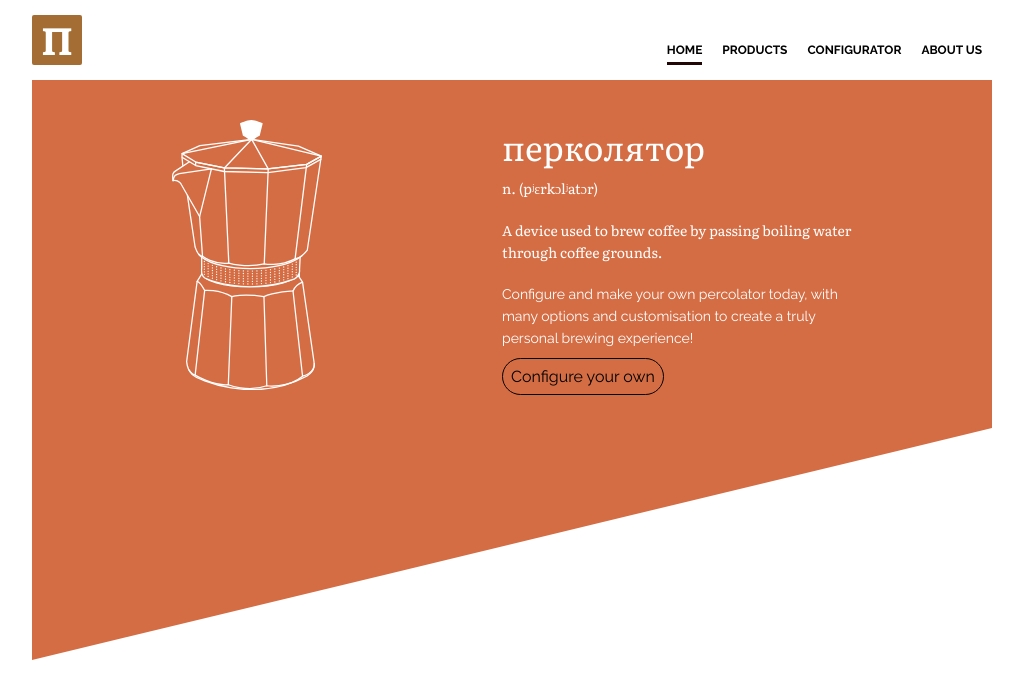
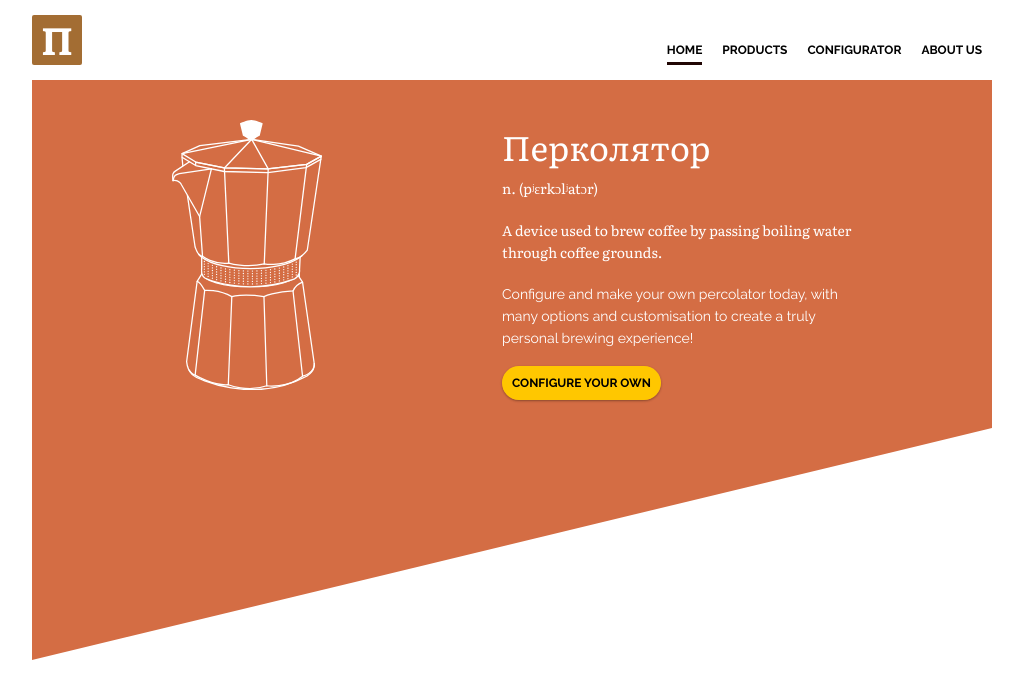
Before and after one commit to rafael-mindreau/percolator-poc, a React (Create React App) app: page / in a window 1280 px wide. Shown: the top 698 px of the page, without its empty margins (128-1151 px from the left). Built offline with nearby package versions, Linux system fonts and the light colour scheme.

Commit message:
Working Hero banner

```diff
--- a/src/components/Hero.scss
+++ b/src/components/Hero.scss
@@ -21,6 +21,7 @@
       line-height: 22px;
 
       &.fancy-title {
+        text-transform: capitalize;
         font-size: 34px;
       }
 
@@ -30,80 +31,12 @@
     }
   }
 
-  .assembly-perspective-view {
-    position: relative;
-    width: 300px;
+  .button {
+    margin-top: 25px;
 
-    &:hover svg {
-      &.spreader {
-        top: 160px;
-      }
-
-      &.basket {
-        top: 155px;
-      }
-
-      &.ring {
-        top: 240px;
-      }
-
-      &.bottom {
-        top: 255px;
-      }
-    }
-
-    svg {
-      display: block;
-
-      .filled {
-        fill: $main-color;
-      }
-
-      &.top {
-        width: 50%;
-        top: 0;
-        left: 0;
-      }
-
-      &.spreader {
-        position: absolute;
-        z-index: -1;
-        top: 135px;
-        left: 30px;
-        width: 33%;
-
-        transition: top 0.7s ease-in-out;
-      }
-
-      &.basket {
-        position: absolute;
-        z-index: -2;
-        top: 108px;
-        left: 29px;
-        width: 33%;
-
-        transition: top 0.7s ease-in-out;
-      }
-
-      &.ring {
-        position: absolute;
-        z-index: -3;
-        top: 140px;
-        left: 30px;
-        width: 32%;
-
-        transition: top 0.7s ease-in-out;
-      }
-
-      &.bottom {
-        position: absolute;
-        z-index: -1;
-        top: 140px;
-        left: 14px;
-        width: 43%;
-
-        transition: top 0.7s ease-in-out;
-      }
+    a {
+      border: 0;
+      background-color: $call-to-action;
     }
   }
 }
--- a/src/components/Home.js
+++ b/src/components/Home.js
@@ -1,6 +1,6 @@
 import React from 'react';
 import Hero from './Hero';
-import Button from './ui/ButtonLink';
+import Button from './general/ButtonLink';
 
 function Home() {
   const textComponent = (
--- a/src/components/PercolatorAssembly.js
+++ b/src/components/PercolatorAssembly.js
@@ -4,6 +4,7 @@ import SpreaderBasic from './percolator-parts/3D/spreaders/Spreader01';
 import BasketBasic from './percolator-parts/3D/baskets/Basket01';
 import Ring from './percolator-parts/3D/Ring';
 import BottomDefault from './percolator-parts/3D/bottoms/BottomDefault';
+import './PercolatorAssembly.scss';
 
 function PercolatorAssembly() {
   return (
--- /dev/null
+++ b/src/components/PercolatorAssembly.scss
@@ -0,0 +1,78 @@
+@import '../constants/colors.scss';
+
+.assembly-perspective-view {
+  position: relative;
+  width: 300px;
+
+  &:hover svg {
+    &.spreader {
+      top: 160px;
+    }
+
+    &.basket {
+      top: 155px;
+    }
+
+    &.ring {
+      top: 240px;
+    }
+
+    &.bottom {
+      top: 255px;
+    }
+  }
+
+  svg {
+    display: block;
+
+    .filled {
+      fill: $main-color;
+    }
+
+    &.top {
+      width: 50%;
+      top: 0;
+      left: 0;
+    }
+
+    &.spreader {
+      position: absolute;
+      z-index: -1;
+      top: 135px;
+      left: 30px;
+      width: 33%;
+
+      transition: top 0.7s ease-in-out;
+    }
+
+    &.basket {
+      position: absolute;
+      z-index: -2;
+      top: 108px;
+      left: 29px;
+      width: 33%;
+
+      transition: top 0.7s ease-in-out;
+    }
+
+    &.ring {
+      position: absolute;
+      z-index: -3;
+      top: 140px;
+      left: 30px;
+      width: 32%;
+
+      transition: top 0.7s ease-in-out;
+    }
+
+    &.bottom {
+      position: absolute;
+      z-index: -1;
+      top: 140px;
+      left: 14px;
+      width: 43%;
+
+      transition: top 0.7s ease-in-out;
+    }
+  }
+}
--- /dev/null
+++ b/src/components/general/Button.scss
@@ -0,0 +1,20 @@
+@import '../../constants/shadows.scss';
+
+.button a, button.button {
+  padding: 10px;
+  cursor: pointer;
+  border: 1px solid;
+  border-radius: 100px;
+
+  text-transform: uppercase;
+  font-size: 12px;
+  font-weight: 700;
+
+  box-shadow: $material-shadow-near;
+
+  transition: all 0.3s ease-in-out;
+
+  &:hover {
+    box-shadow: $material-shadow-mid;
+  }
+}
--- a/src/components/ui/ButtonBasic.js
+++ b/src/components/general/ButtonBasic.js
@@ -3,6 +3,6 @@ import './Button.scss';
 
 export default function ButtonBasic({ title }) {
   return (
-    <button className="button basic" type="button">{title}</button>
+    <button className="button" type="button">{title}</button>
   );
 }
--- a/src/components/ui/ButtonLink.js
+++ b/src/components/general/ButtonLink.js
@@ -4,7 +4,7 @@ import './Button.scss';
 
 export default function ButtonBasic({ title }) {
   return (
-    <div className="button basic">
+    <div className="button">
       <NavLink to="/configurator">{title}</NavLink>
     </div>
   );
--- a/src/components/ui/Button.scss
+++ /dev/null
@@ -1,12 +0,0 @@
-button.button.basic, .basic.basic a {
-  padding: 8px;
-  cursor: pointer;
-  border: 1px solid;
-  border-radius: 50px;
-
-  transition: background-color 0.3s ease-in-out;
-
-  &:hover {
-    background-color: black;
-  }
-}
--- /dev/null
+++ b/src/constants/shadows.scss
@@ -0,0 +1,7 @@
+// Material shadows
+$material-shadow-near: 0 1px 3px rgba(0,0,0,0.12), 0 1px 2px rgba(0,0,0,0.24);
+$material-shadow-mid: 0 10px 20px rgba(0,0,0,0.19), 0 6px 6px rgba(0,0,0,0.23);
+$material-shadow-far: 0 14px 28px rgba(0,0,0,0.25), 0 10px 10px rgba(0,0,0,0.22);
+
+// Tailored transition for these shadows, be careful not to override existing transitions
+$material-shadow-transition: all 0.3s cubic-bezier(.25,.8,.25,1);
```
